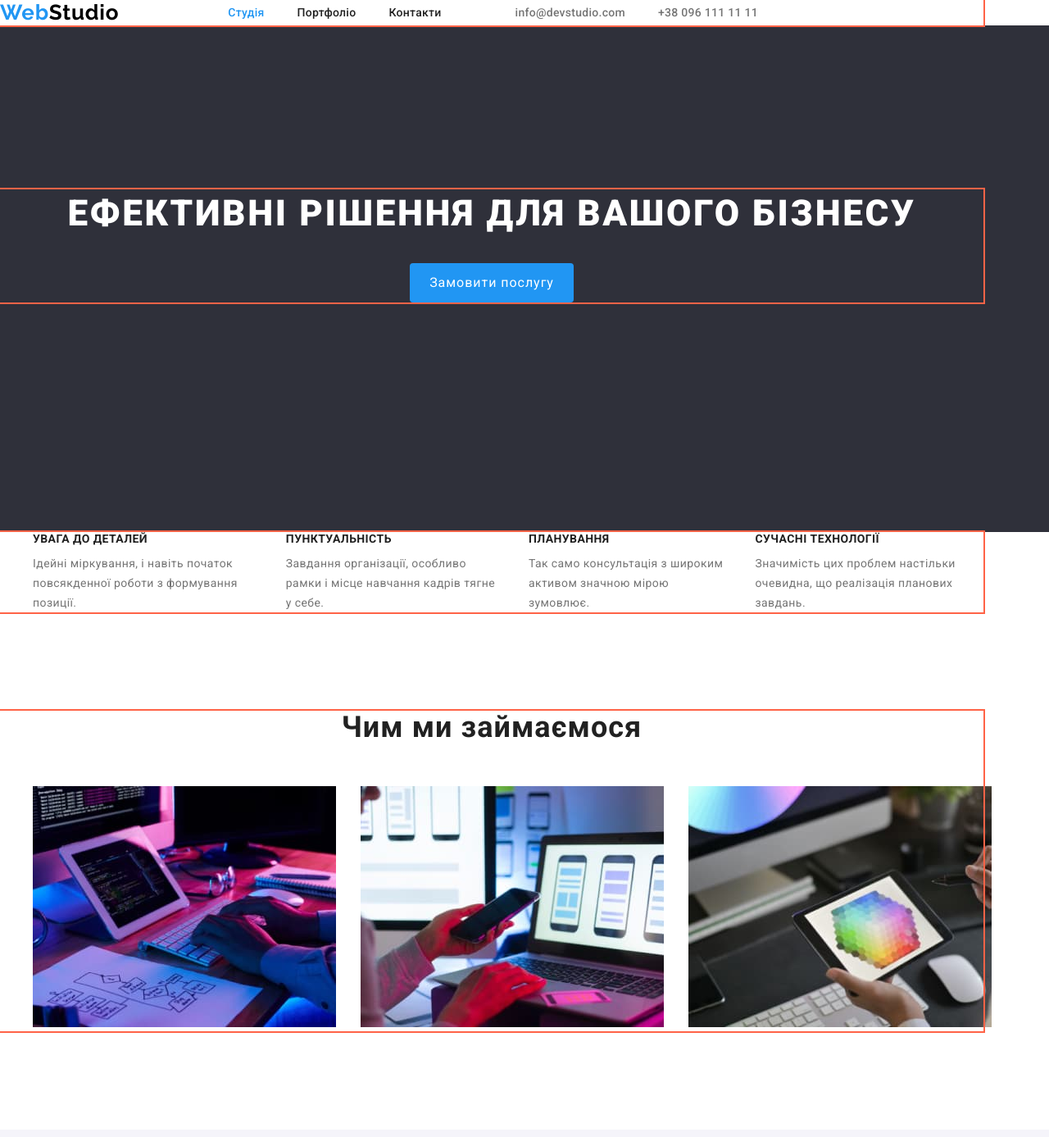
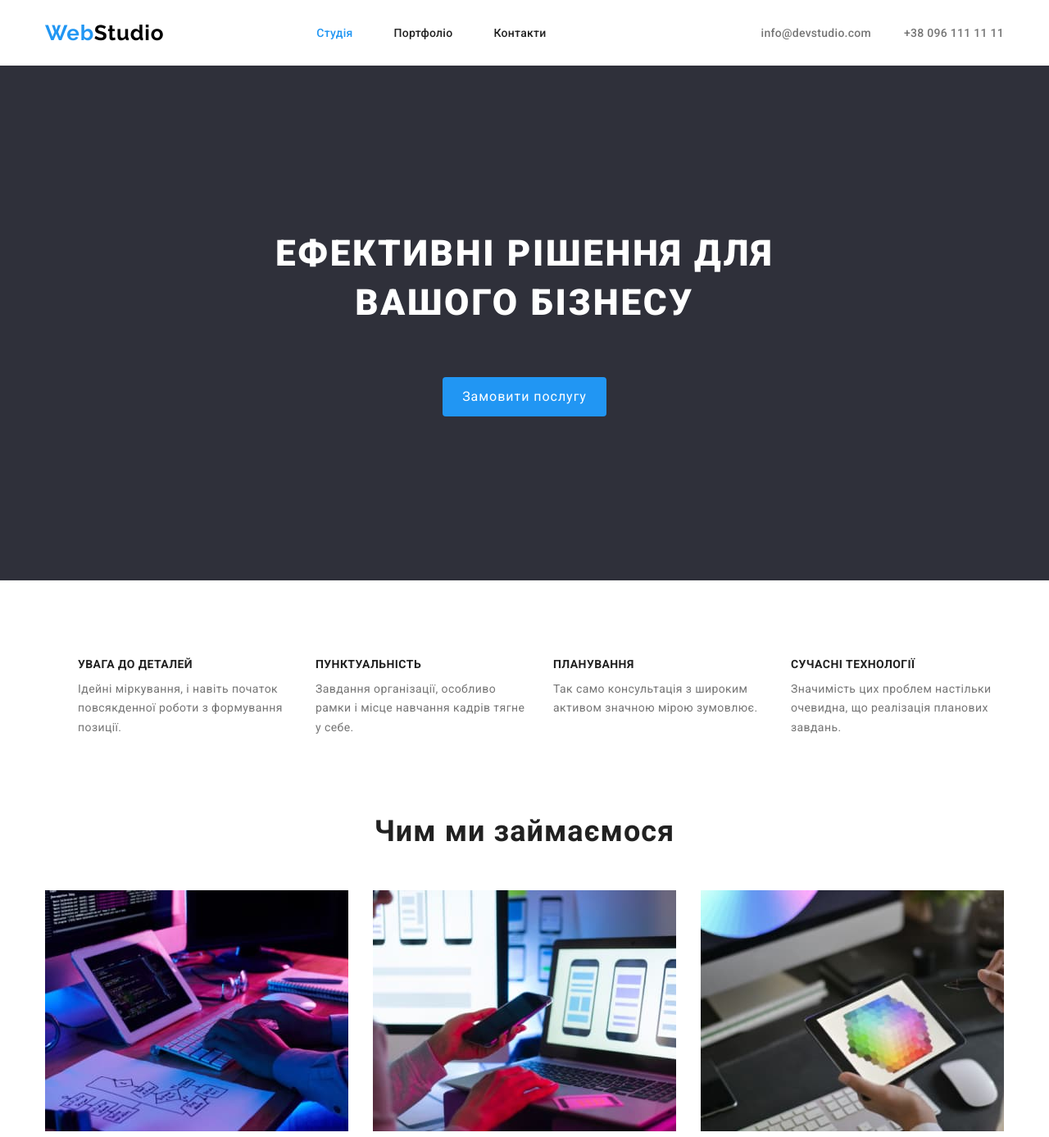
Before and after one commit to shtondenkos/goit-markup-hw-03, a plain HTML site: page index.html in a window 1280 px wide. Shown: the top 1387 px of the page at 82% size. Drawn offline with nearby package versions, Linux system fonts and the light colour scheme.

Commit message:
comit99
css

```diff
--- a/css/styles.css
+++ b/css/styles.css
@@ -7,6 +7,7 @@
     --color-secondlight: #E7E9FC;
     --color-withlight: #ffff;
     --color-buttons-hover: #2196F3;
+    --color-border: #ECECEC;
     --color-buttons: #212121;
     --color-buttons-background: #F5F4FA;
     --color-footer-background: #2F303A;
@@ -22,7 +23,11 @@ li {
     list-style: none;
 }
 
-h1,h2,h3,ul,p {
+h1,
+h2,
+h3,
+ul,
+p {
     margin-top: 0;
     margin-bottom: 0;
 }
@@ -36,9 +41,10 @@ h1,h2,h3,ul,p {
 
     color: var(--color-primery);
 }
+
 .link:hover,
 .link:focus {
-color: var(--color-buttons-hover);
+    color: var(--color-buttons-hover);
 }
 
 .list {
@@ -51,7 +57,6 @@ color: var(--color-buttons-hover);
     height: 1px;
     margin: -1px;
     border: 0;
-    padding: 0;
 
     white-space: nowrap;
     clip-path: inset(100%);
@@ -73,6 +78,7 @@ color: var(--color-buttons-hover);
 .logo-header {
     color: var(--color-brand);
 }
+
 .logo-footer {
     color: var(--color-withlight);
 }
@@ -82,25 +88,30 @@ color: var(--color-buttons-hover);
     line-height: 1.36;
     letter-spacing: 0.06em;
     padding-top: 200px;
-    padding-bottom: 280px;
+    padding-bottom: 200px;
     text-align: center;
     color: var(--color-withlight);
     background-color: var(--color-footer-background);
 }
+
 .header-box {
+    border-bottom: 1px var(--color-border);
+}
+
+.hero-title {
     display: flex;
     align-items: center;
-    text-align: center;
-}
-.hero-title {
-display:flex;
-align-items: center;
-gap: 40px;
+    padding-left: 0;
+    margin-left: 93px;
+    gap: 50px;
 }
 
 .main-title {
+    max-width: 696px;
     list-style: none;
     text-decoration: none;
+    margin: 0 auto;
+    margin-bottom: 30px;
     font-size: 44px;
     font-weight: 900;
     text-transform: uppercase;
@@ -111,11 +122,14 @@ gap: 40px;
 
 
 .link-current {
+    display: block;
     font-weight: 500;
     font-size: 14px;
     line-height: calc(16/14);
+    padding-top: 32px;
+    padding-bottom: 32px;
     letter-spacing: 0.02em;
-    color: #2196F3
+    color: var(--color-buttons-hover)
 }
 
 
@@ -129,9 +143,11 @@ gap: 40px;
     font-style: normal;
     text-decoration: none;
 }
+
 .address {
     display: flex;
-    justify-content: center;
+    margin-left: auto;
+    padding-left: 0;
     text-align: center;
     gap: 40px;
 }
@@ -141,10 +157,14 @@ gap: 40px;
     color: #2196F3;
     cursor: pointer;
 }
-.foot-address:hover,.foot-address:focus,
-.foot-mail:hover,.foot-mail:focus,
-.foot-tel:hover,.foot-tel:focus {
-     color: #2196F3;
+
+.foot-address:hover,
+.foot-address:focus,
+.foot-mail:hover,
+.foot-mail:focus,
+.foot-tel:hover,
+.foot-tel:focus {
+    color: #2196F3;
     cursor: pointer;
 }
 
@@ -160,6 +180,7 @@ gap: 40px;
     display: flex;
 
 }
+
 .buttons li button {
     box-shadow: none;
 }
@@ -175,6 +196,7 @@ gap: 40px;
     justify-content: center;
 
 }
+
 .btn:hover,
 .btn:focus {
     background-color: #2196F3;
@@ -183,6 +205,7 @@ gap: 40px;
     cursor: pointer;
     border-radius: 4px;
 }
+
 .hero-btn {
     font-size: 16px;
     padding: 8.97px 24px;
@@ -214,13 +237,15 @@ gap: 40px;
 }
 
 .feature li,
-.atitle  {
+.atitle {
     text-decoration: none;
+    width: 270px;
+    padding-top: 94px;
+    padding-left: 0;
 }
 
-.imeges {
+.imeges {}
 
-}
 .title {
     font-size: 18px;
     font-weight: 700;
@@ -228,6 +253,7 @@ gap: 40px;
     letter-spacing: 0.06em;
     color: var(--color-primery);
 }
+
 .subtitle {
     font-size: 16px;
     font-weight: 400;
@@ -235,9 +261,11 @@ gap: 40px;
     letter-spacing: 0.03em;
     color: var(--color-secondary);
 }
+
 .foot {
     background-color: var(--color-footer-background);
 }
+
 .foot-address {
     font-size: 14px;
     font-style: normal;
@@ -247,6 +275,7 @@ gap: 40px;
     color: var(--color-withlight);
 
 }
+
 .foot-mail,
 .foot-tel {
     font-size: 14px;
@@ -256,23 +285,26 @@ gap: 40px;
     letter-spacing: 0.03em;
     color: rgba(255, 255, 255, 0.6);
 }
+
 .subject {
     font-size: 14px;
     line-height: 1.21;
     letter-spacing: 0.03em;
     color: var(--color-primery);
-    padding-bottom: 10px;
+    margin-bottom: 10px;
 }
+
 .feature {
     display: flex;
     gap: 30px;
 }
+
 .text {
     font-size: 14px;
     line-height: 1.71;
     letter-spacing: 0.03em;
     color: var(--color-secondary);
-    }
+}
 
 .work {
     font-size: 36px;
@@ -282,6 +314,7 @@ gap: 40px;
     color: var(--color-primery);
     margin-bottom: 50px;
 }
+
 .team {
     font-size: 36px;
     line-height: 1.16;
@@ -289,21 +322,25 @@ gap: 40px;
     text-align: center;
     color: var(--color-primery);
 }
+
 .ourteam {
     background-color: var(--color-buttons-background);
     display: flex;
     padding: 120px 0;
 
 }
+
 .teamcard {
     display: flex;
     gap: 30px;
     justify-content: center;
 }
+
 .team-foto {
-    flex-basis: calc((100%-3*30px)/4);
+    flex-basis: calc((100% - 3 * 30px)/4);
     border-radius: 0px 0px 4px 4px;
 }
+
 .name {
     font-size: 16px;
     font-weight: 500;
@@ -312,6 +349,7 @@ gap: 40px;
     text-align: center;
     color: var(--color-primery);
 }
+
 .job-title {
     font-size: 16px;
     line-height: 1.18;
@@ -319,32 +357,34 @@ gap: 40px;
     text-align: center;
     color: var(--color-secondary);
 }
+
 .section {
-    padding: 120px 0;
+    padding: 94px 0;
 }
 
 .image-about {
     display: flex;
-    flex-direction: row;
-    align-items: center;
-    justify-items: center;
-    margin-right: auto;
+    padding-left: 0;
     gap: 30px;
 }
-.image-title{
+
+.image-title {
+    display: block;
     flex-basis: calc((100%-2*30px)/3);
 }
+
 .conteiner {
-max-width: 1200px;
-width: 100%;
-margin: 0;
-outline: 2px solid tomato;
+    width: 1200px;
+    margin: 0 auto;
+    padding-left: 15px;
+    padding-right: 15px;
 }
+
 .header-conteiner {
     display: flex;
     align-items: center;
-    gap: 50px;
 }
+
 .header-nav {
     display: flex;
     align-items: center;
```
